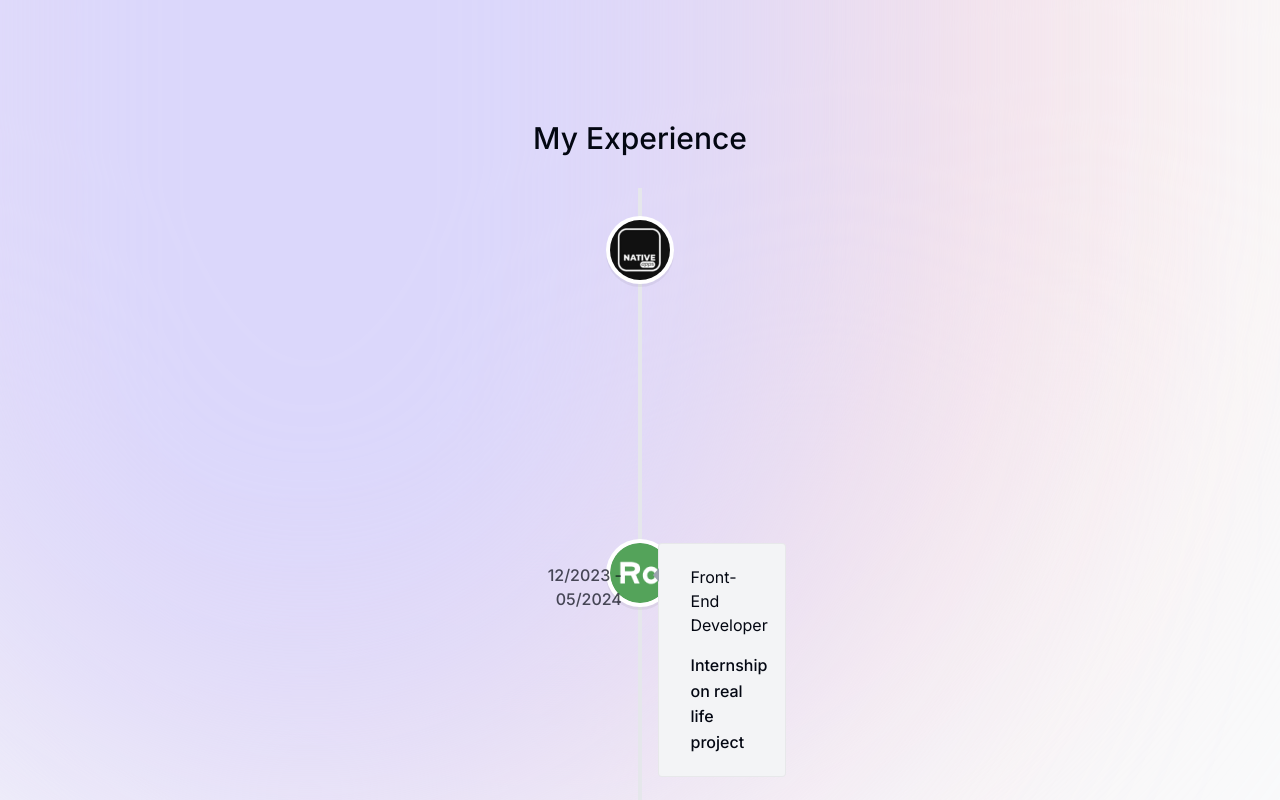
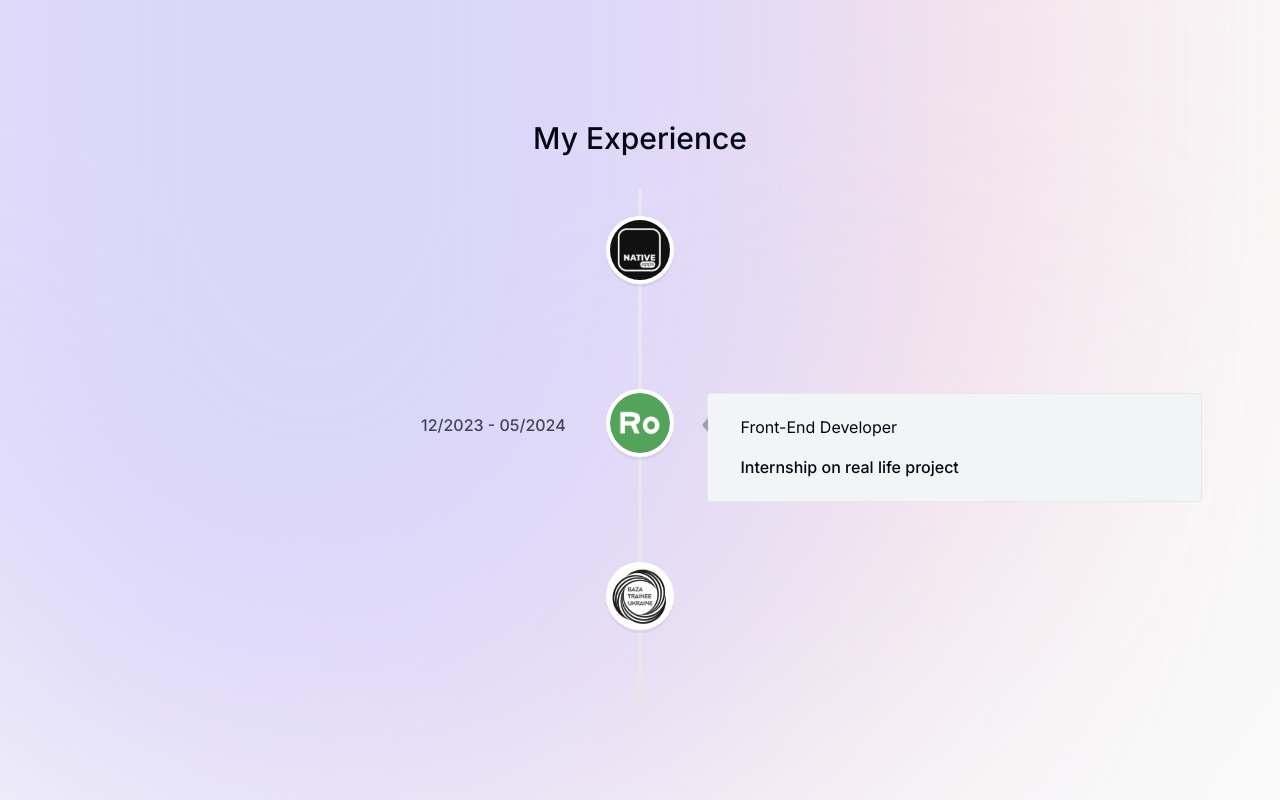
Before and after one commit to sofiiaruban/next-portfolio, a Next.js app: page / in a window 1280 px wide. Shown: the part 3120-3920 px from the top of the page. Built offline with nearby package versions, Linux system fonts and the light colour scheme.

Commit message:
fix: Fix timeline issue

```diff
--- a/components/experience.tsx
+++ b/components/experience.tsx
@@ -20,13 +20,14 @@ export default function Experience() {
     <section
       id="experience"
       ref={ref}
-      className="scroll-mt-28 mb-28 sm:mb-40  max-w-[53rem] z-10"
+      className="scroll-mt-28 mb-28 sm:mb-40  w-full z-10"
     >
       <SectionHeading>My experience</SectionHeading>
       <VerticalTimeline lineColor="">
         {experiencesData.map((item, index) => (
           <React.Fragment key={index}>
             <VerticalTimelineElement
+              className="vertical-timeline-element--work"
               visible={inView}
               contentStyle={{
                 background:
```
